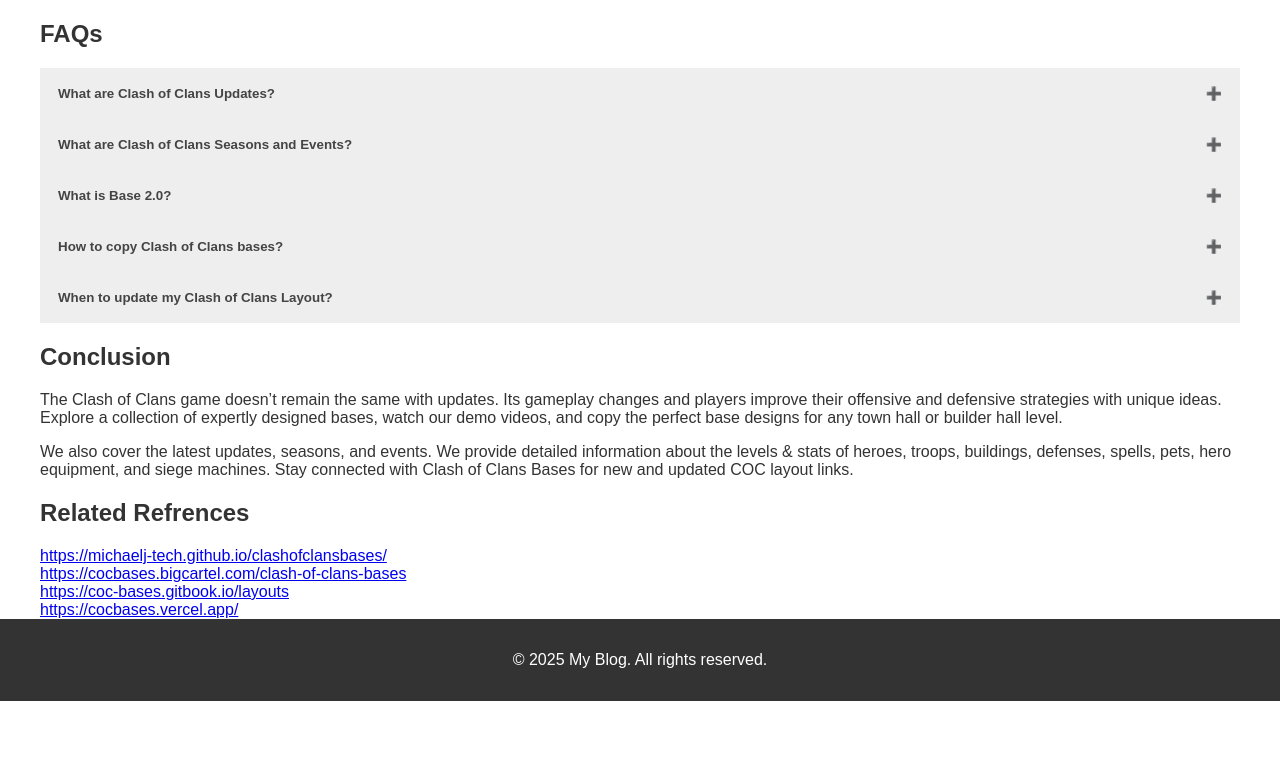
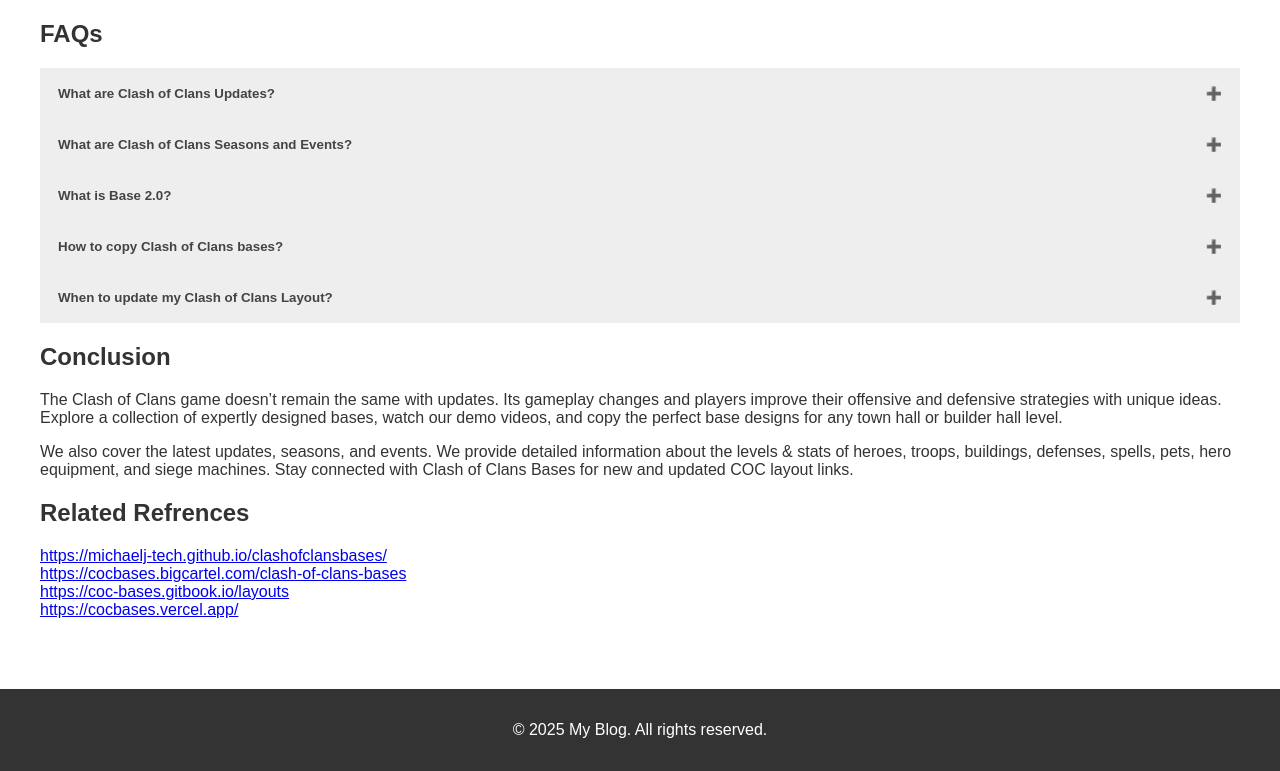
Before and after one commit to michaelj-tech/clashofclansbases, a plain HTML site: page index.html in a window 1280 px wide. Shown: the part 5834-6605 px from the top of the page. Before the commit the page ends 6535 px from the top, so only its background shows below. Drawn offline with Linux system fonts and the light colour scheme.

Commit message:
Update index.html

```diff
--- a/index.html
+++ b/index.html
@@ -442,7 +442,7 @@
                 & stats of heroes, troops, buildings, defenses, spells, pets, hero equipment, and siege machines. Stay
                 connected with Clash of Clans Bases for new and updated COC layout links.</p>
         </section>
-            <section>
+            <section style="padding-bottom: 70px;">
             <h2>Related Refrences</h2>
             <a href="https://michaelj-tech.github.io/clashofclansbases/">https://michaelj-tech.github.io/clashofclansbases/</a><br>
             <a href="https://cocbases.bigcartel.com/clash-of-clans-bases">https://cocbases.bigcartel.com/clash-of-clans-bases</a><br>
```
